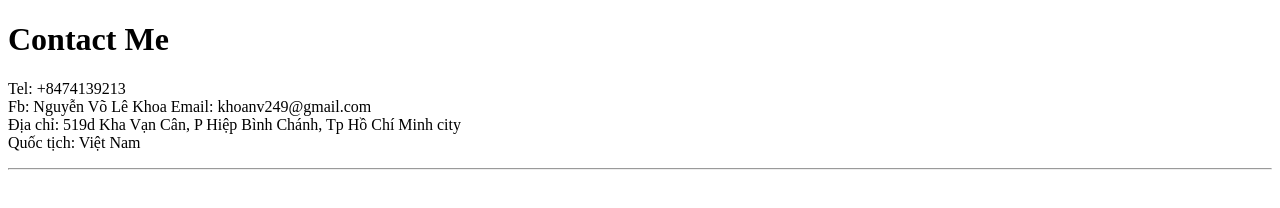
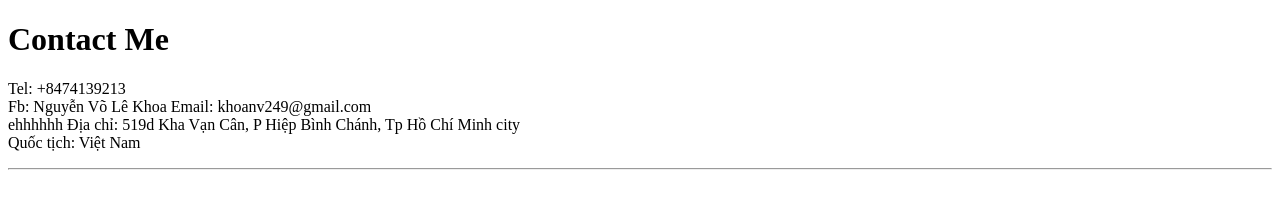
Before and after one commit to khoanvl-tesoglobal/DuAn1, a plain HTML site: page more-info/contact.html in a window 1280 px wide. Drawn offline with Linux system fonts and the light colour scheme.

Commit message:
Update contact.html

```diff
--- a/more-info/contact.html
+++ b/more-info/contact.html
@@ -16,6 +16,7 @@
   <p>Tel: +8474139213 <br>
     Fb: Nguyễn Võ Lê Khoa
     Email: khoanv249@gmail.com<br>
+    ehhhhhh
     Địa chỉ: 519d Kha Vạn Cân, P Hiệp Bình Chánh, Tp Hồ Chí Minh city<br />
     Quốc tịch: Việt Nam <br />
   </p>
```
